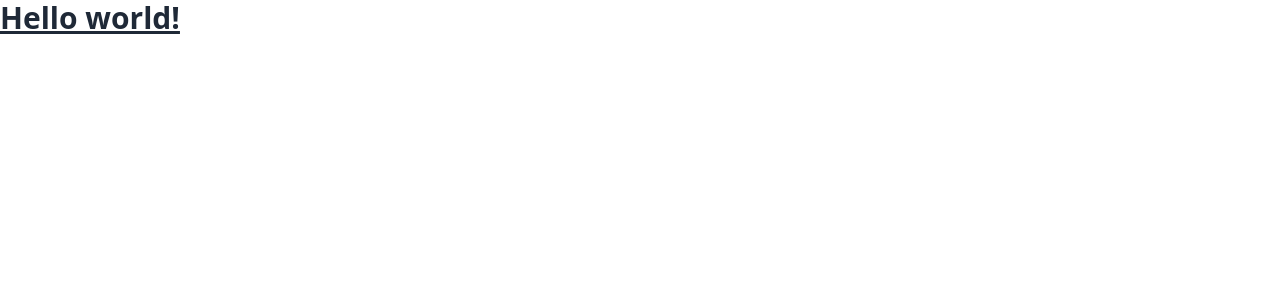
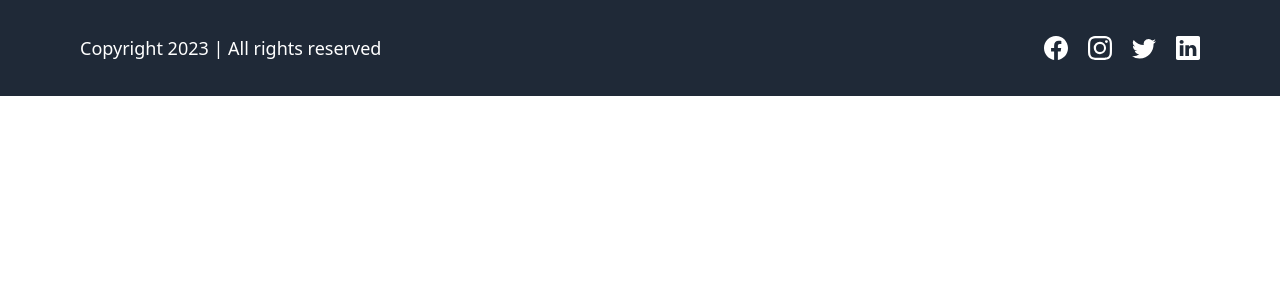
Before and after one commit to rkdranjit/lms-frontend, a React (Vite) app: page / in a window 1280 px wide. Shown: the top 300 px of the page. Built offline with nearby package versions, Linux system fonts and the light colour scheme.

Commit message:
Added footer components

```diff
--- a/src/App.jsx
+++ b/src/App.jsx
@@ -1,11 +1,10 @@
 import './App.css'
+import Footer from './components/footer'
 
 function App() {
 
   return (
-    <h1 className="text-3xl font-bold underline">
-      Hello world!
-    </h1>
+    <Footer />
   )
 }
 
--- /dev/null
+++ b/src/components/Footer.jsx
@@ -0,0 +1,30 @@
+import {BsFacebook, BsInstagram, BsLinkedin, BsTwitter} from 'react-icons/bs';
+function Footer(){
+
+    const newDate = new Date();
+    const year = newDate.getFullYear();
+
+    return(
+        <footer className="relative left-0 bottom-0 h-[12vh] py-5 flex flex-col sm:flex-row items-center justify-between sm:px-20 text-white bg-gray-800">
+            <section className="text-lg">
+                Copyright {year} | All rights reserved
+            </section>
+            <section className="flex items-center justify-center gap-5 text-2xl text-white">
+                <a href="#" className='hover:text-yellow-500 transition-all ease-in-out duration-300'>
+                    <BsFacebook />
+                </a>
+                <a href="#" className='hover:text-yellow-500 transition-all ease-in-out duration-300'>
+                    <BsInstagram />
+                </a>
+                <a href="#" className='hover:text-yellow-500 transition-all ease-in-out duration-300'>
+                    <BsTwitter />
+                </a>
+                <a href="#" className='hover:text-yellow-500 transition-all ease-in-out duration-300'>
+                    <BsLinkedin />
+                </a>
+            </section>
+
+        </footer>
+    )
+}
+export default Footer;
```
